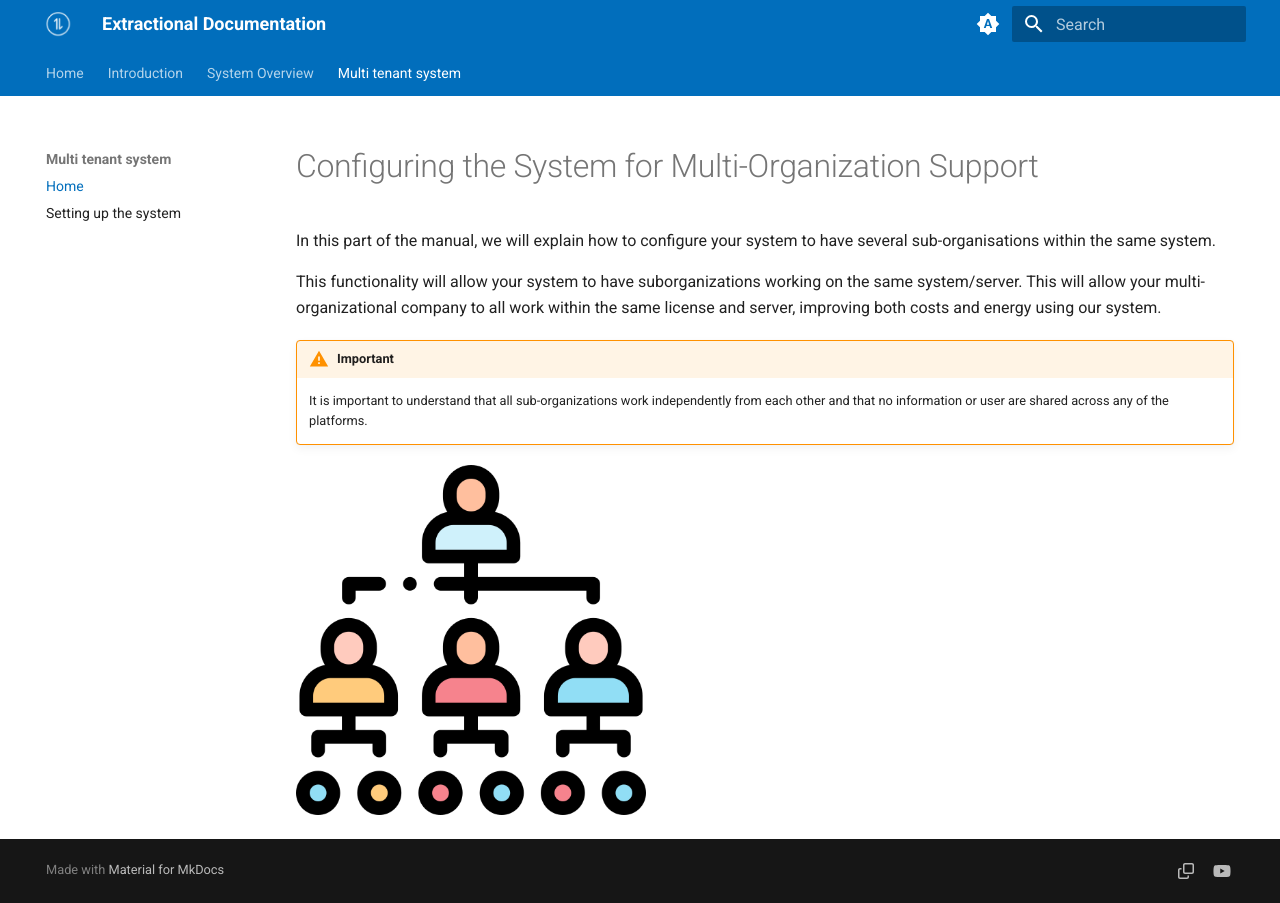
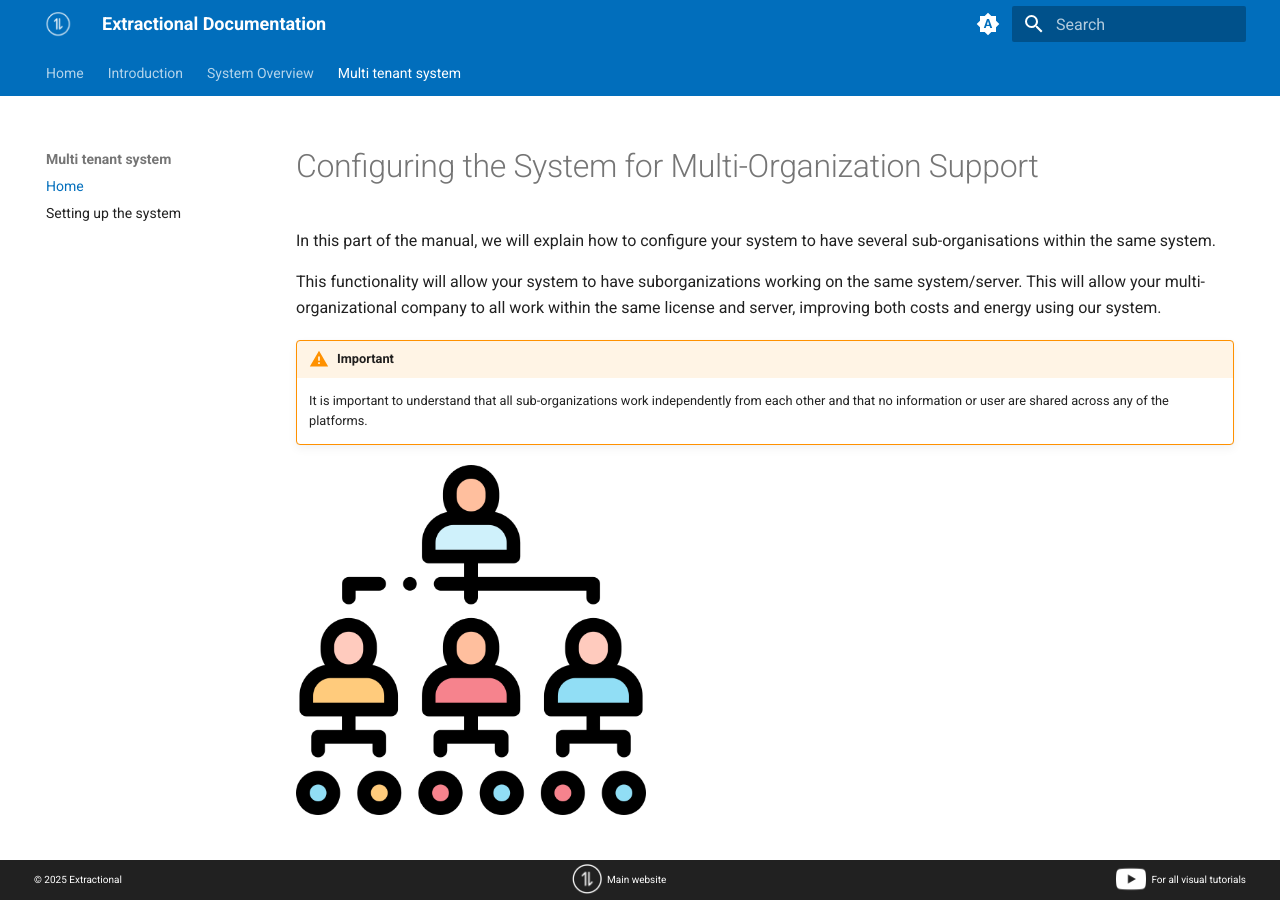
Before and after one commit to oliveira-andre-unilu/Extractional_Documentation, an MkDocs documentation site: the page built from docs/Multi tenant system/index.md, in a window 1280 px wide. Built offline with MkDocs 1.6.1 and Material for MkDocs 9.7.7, drawn with Linux system fonts in a browser that asks for light colours.

Commit message:
feat: updated the site's footer

```diff
--- a/docs/stylesheets/extra.css
+++ b/docs/stylesheets/extra.css
@@ -3,3 +3,16 @@
   --md-primary-fg-color--light: #028bee;
   --md-primary-fg-color--dark:  #013256;
 }
+
+.footer-link {
+  display: inline-flex;
+  align-items: center;
+  gap: 0.5em;
+  text-decoration: none;
+  font-size: 0.5rem;
+  font-weight: 500;
+  color: inherit;
+}
+.footer-link:hover {
+  text-decoration: underline;
+}
--- a/mkdocs.yml
+++ b/mkdocs.yml
@@ -2,6 +2,7 @@ site_name: Extractional Documentation
 
 theme:
   name: material
+  custom_dir: overrides
   favicon: img/icon_transparent.png
   logo: img/icon_transparent.png
   features:
--- /dev/null
+++ b/overrides/partials/footer.html
@@ -0,0 +1,19 @@
+<footer class="md-footer">
+  <div class="md-footer__inner md-grid">
+    <div class="md-footer__col">
+      <p>&copy; 2025 Extractional</p>
+    </div>
+    <div class="md-footer__col" style="text-align:right;">
+        <a href="https://extractional.com" class="footer-link">
+            <img src="{{ base_url }}/img/icon_transparent.png" alt="Logo" height="30">
+            <span>Main website</span>
+        </a>
+    </div>
+    <div class="md-footer__col" style="text-align: right;">
+        <a href="https://www.youtube.com/@Extractional" class="footer-link">
+            <img src="{{ base_url }}/img/Icons_and_more/youtube_logo.png" alt="YouTube" height="30">
+            <span>For all visual tutorials</span>
+        </a>
+    </div>
+  </div>
+</footer>
```
Also changed, not shown: docs/img/Icons_and_more/youtube_logo.png (added).
